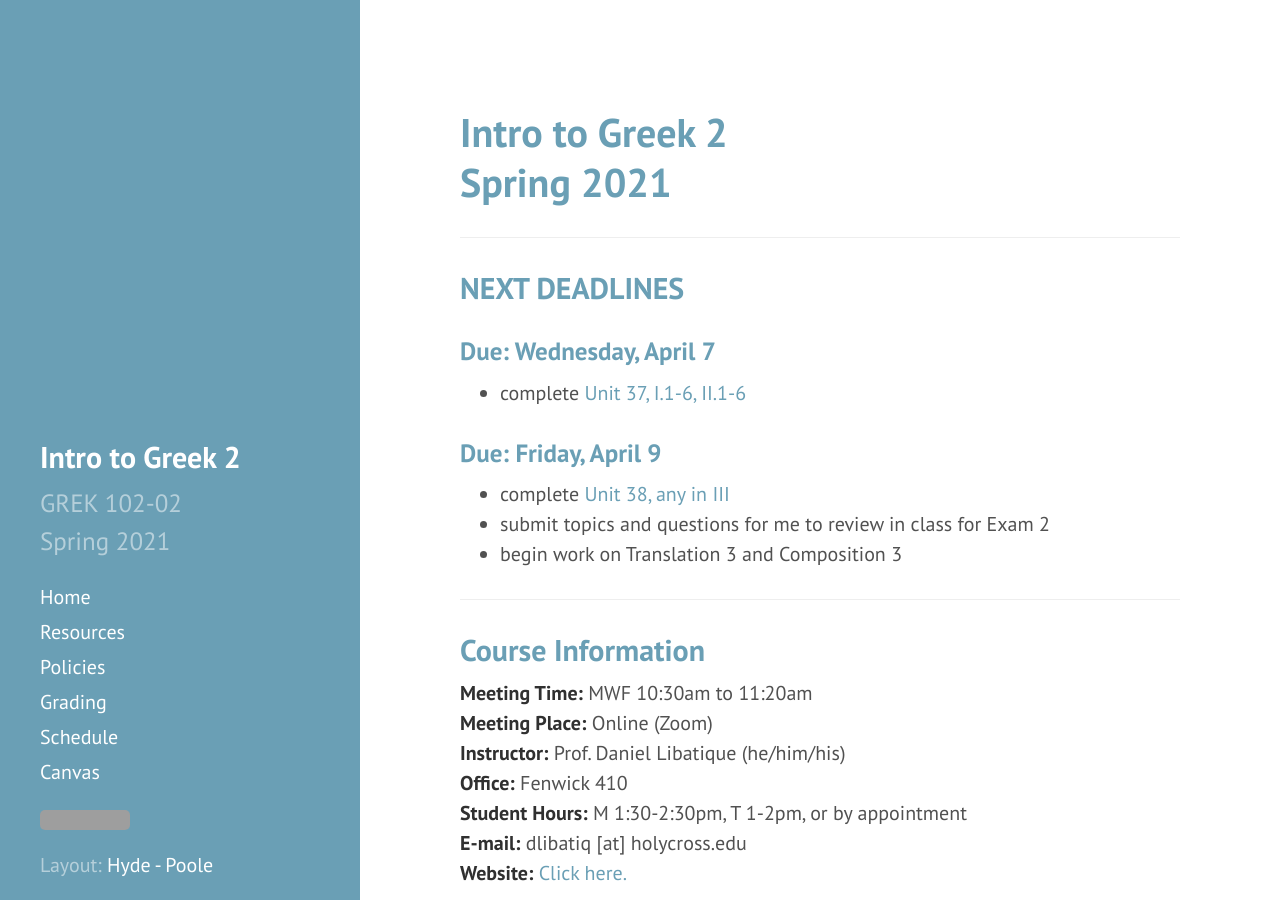
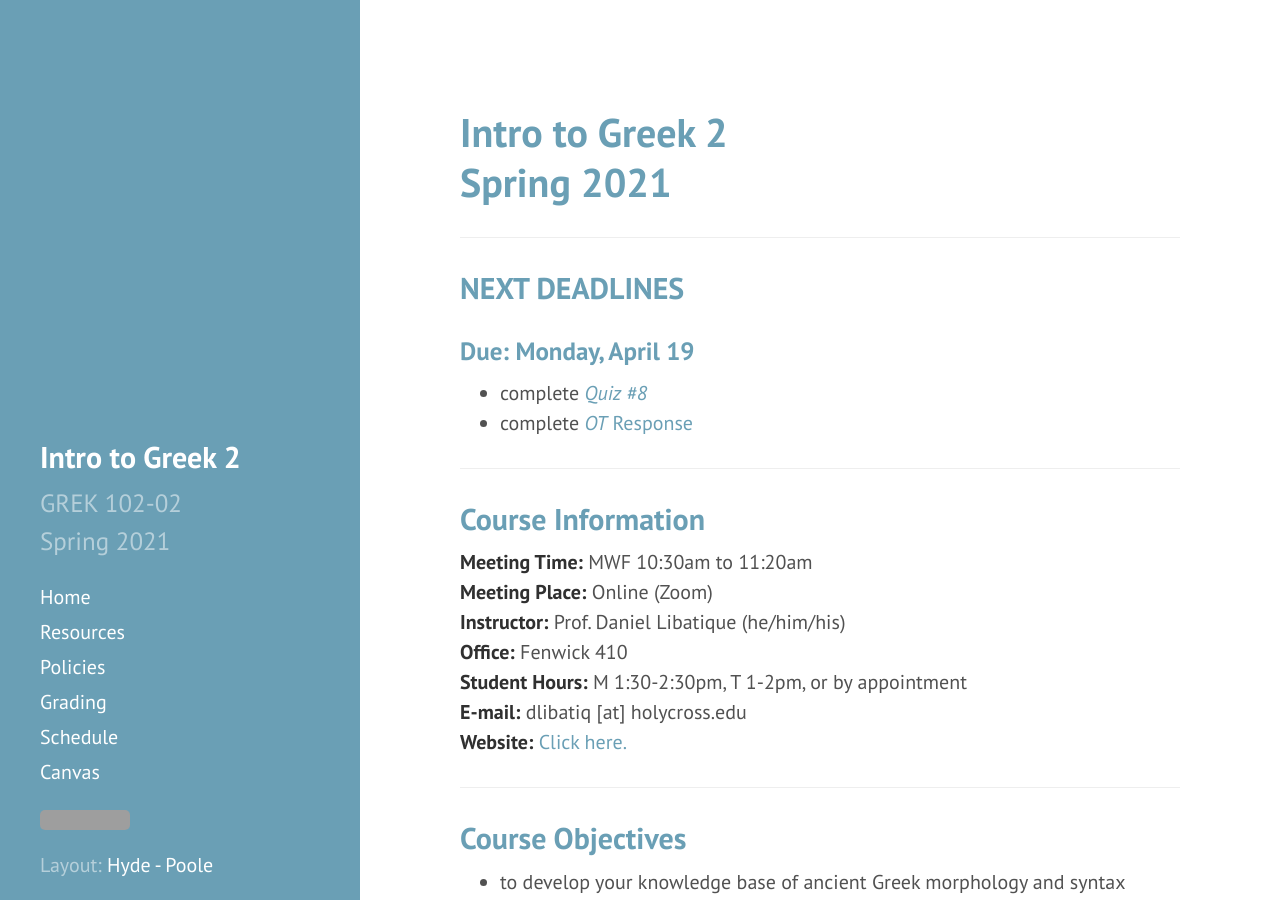
Before and after one commit to DLibatique/GREK102-S21, a Jekyll site: the page built from _pages/index.md, in a window 1280 px wide and 900 px high. Built offline with Jekyll 4.4.1, drawn with Linux system fonts in a browser that asks for light colours; grey boxes are pictures that could not be loaded.

Commit message:
updated hw assignments

```diff
--- a/_pages/index.md
+++ b/_pages/index.md
@@ -10,13 +10,9 @@ permalink: /
 
 ## NEXT DEADLINES
 
-### Due: Wednesday, April 7
-* complete [Unit 37, I.1-6, II.1-6](https://hc.instructure.com/courses/3462/assignments/28235)
-
-### Due: Friday, April 9
-* complete [Unit 38, any in III](https://hc.instructure.com/courses/3462/assignments/28236)
-* submit topics and questions for me to review in class for Exam 2
-* begin work on Translation 3 and Composition 3
+### Due: Monday, April 19
+* complete [*Quiz #8*](https://hc.instructure.com/courses/3462/assignments/30886)
+* complete [*OT* Response](https://hc.instructure.com/courses/3462/assignments/28241)
 
 ***
 
```
Also changed, not shown: _pages/schedule.md (+3 -3 lines).
